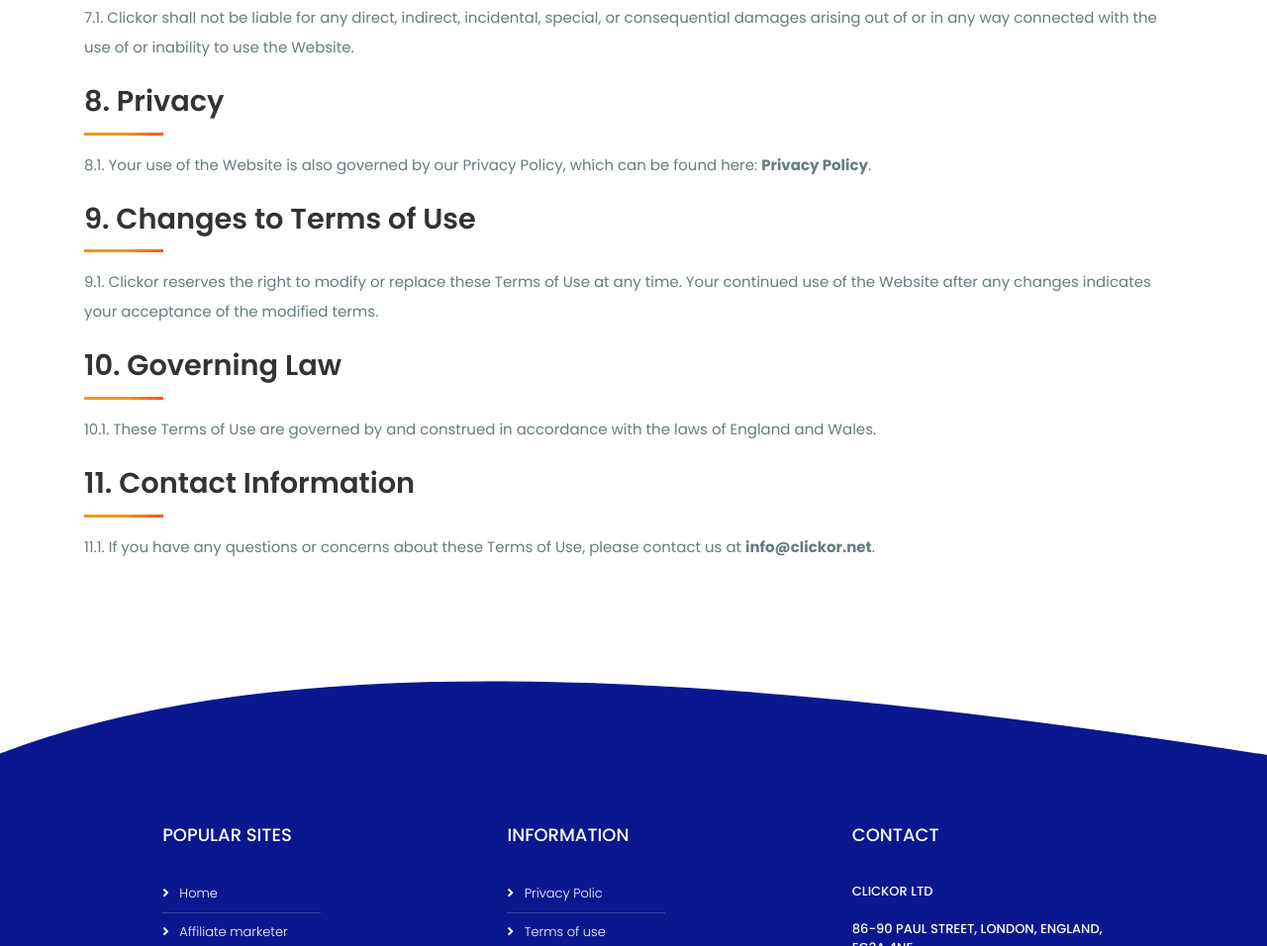
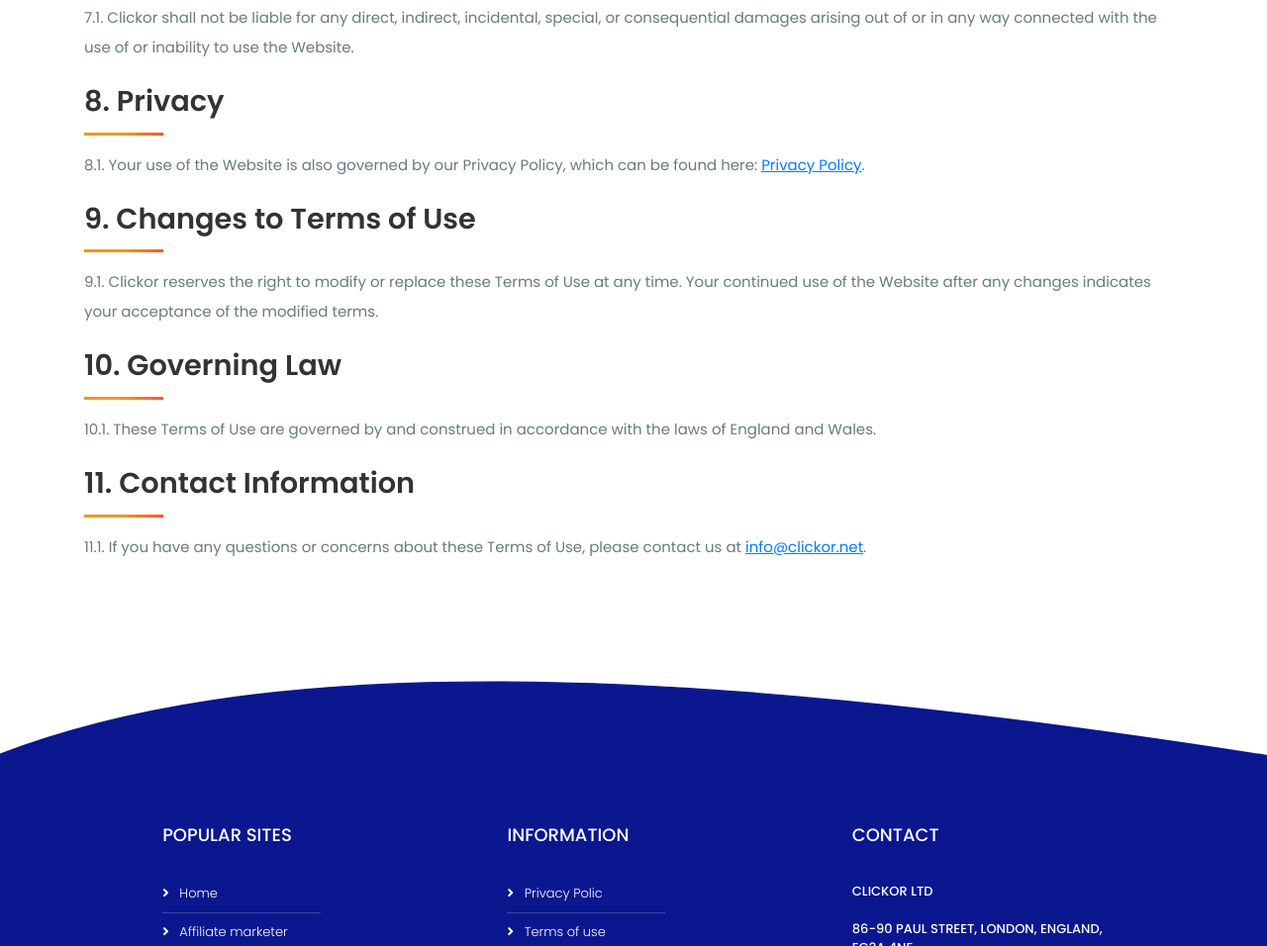
Before and after one commit to kupriyanov062/aldebaranmedi, a plain HTML site: page terms_and_conditions.html in a window 1280 px wide. Shown: the part 1916-2872 px from the top of the page at 99% size. Drawn offline with Linux system fonts and the light colour scheme.

Commit message:
cpad 709 fix policy and terms

```diff
--- a/terms_and_conditions.html
+++ b/terms_and_conditions.html
@@ -127,7 +127,7 @@
                     <p>7.1. Clickor shall not be liable for any direct, indirect, incidental, special, or consequential damages arising out of or in any way connected with the use of or inability to use the Website.</p>
 
                     <h3>8. Privacy</h3>
-                    <p>8.1. Your use of the Website is also governed by our Privacy Policy, which can be found here: <strong><a class="link_privacy" href="[privacy.html]">Privacy Policy</a></strong>.</p>
+                    <p>8.1. Your use of the Website is also governed by our Privacy Policy, which can be found here: <a class="l_privacy" href="privacy.html">Privacy Policy</a>.</p>
 
                     <h3>9. Changes to Terms of Use</h3>
                     <p>9.1. Clickor reserves the right to modify or replace these Terms of Use at any time. Your continued use of the Website after any changes indicates your acceptance of the modified terms.</p>
@@ -136,7 +136,7 @@
                     <p>10.1. These Terms of Use are governed by and construed in accordance with the laws of England and Wales.</p>
 
                     <h3>11. Contact Information</h3>
-                    <p>11.1. If you have any questions or concerns about these Terms of Use, please contact us at <strong><a class="link_privacy" href="mailto:info@clickor.net">info@clickor.net</a></strong>.</p>
+                    <p>11.1. If you have any questions or concerns about these Terms of Use, please contact us at <a class="l_privacy" href="mailto:info@clickor.net">info@clickor.net</a>.</p>
                 </div>
             </div>
         </div>
```
